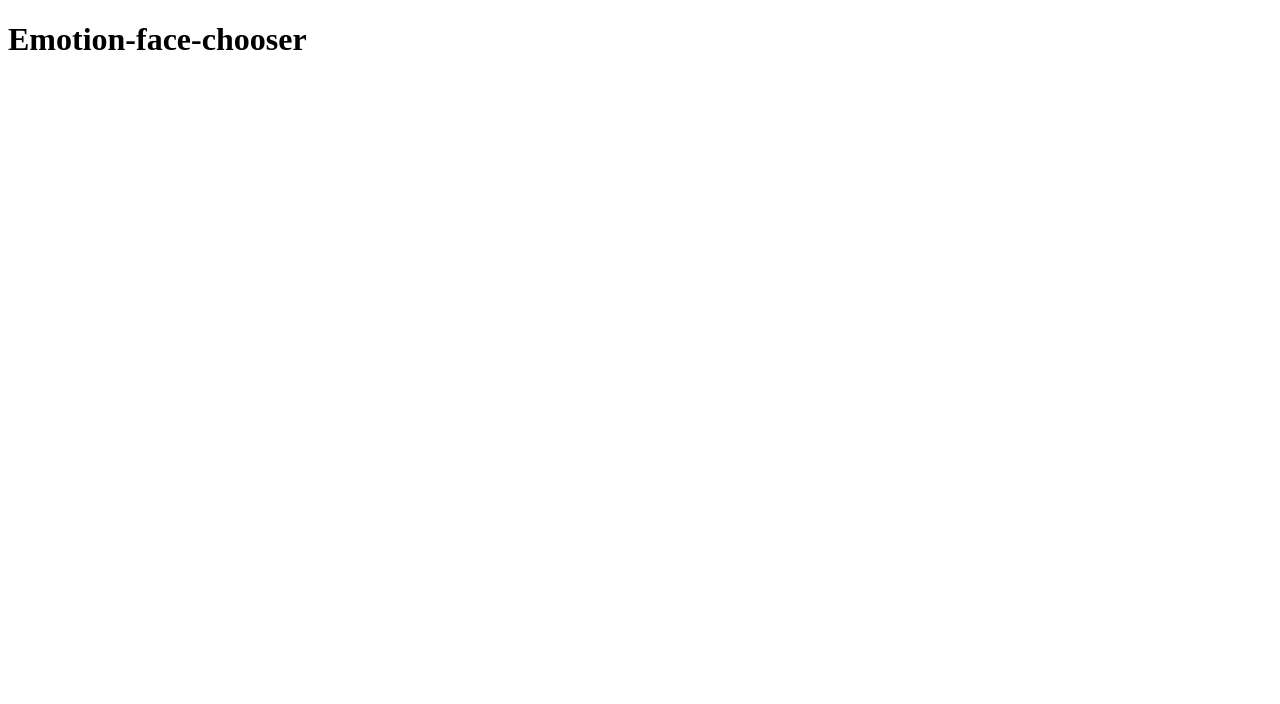
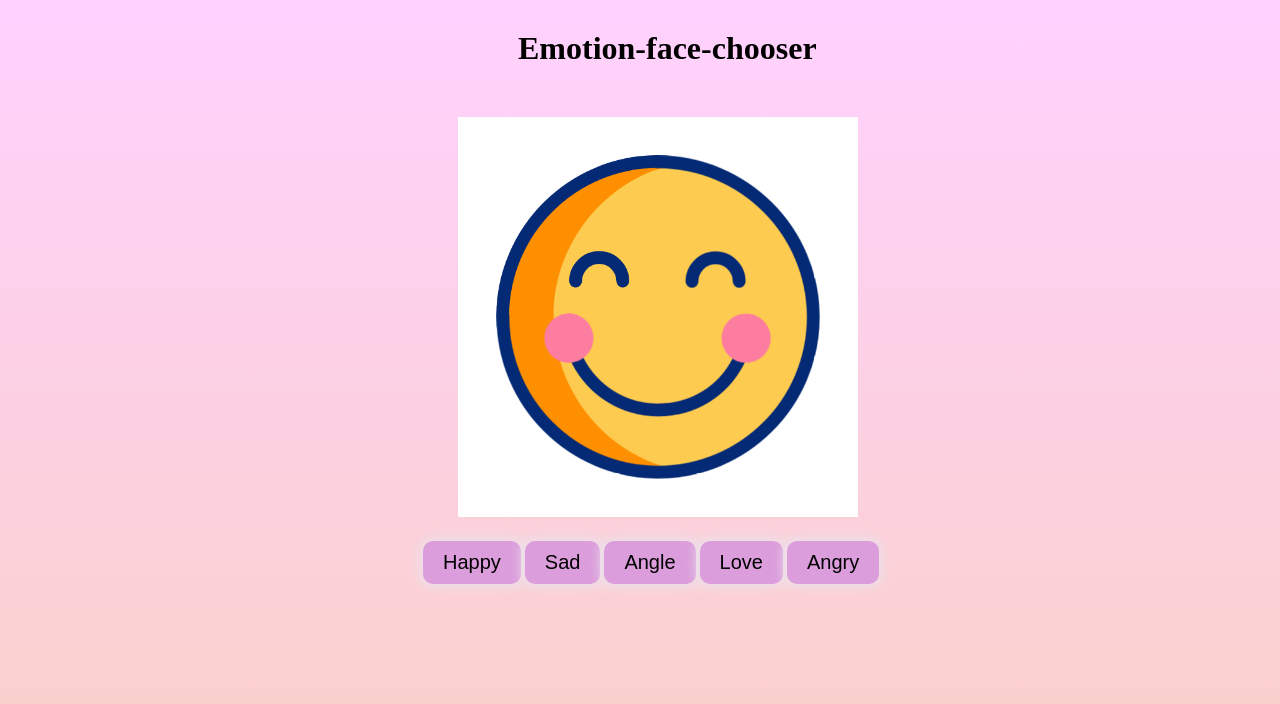
Before and after one commit to sakshisalke/Emotion_Face_Chooser, a plain HTML site: page index.html in a window 1280 px wide. Drawn offline with Linux system fonts and the light colour scheme.

Commit message:
basic design is complete

```diff
--- a/index.html
+++ b/index.html
@@ -1,11 +1,68 @@
 <!DOCTYPE html>
 <html lang="en">
+
 <head>
     <meta charset="UTF-8">
     <meta name="viewport" content="width=device-width, initial-scale=1.0">
     <title>Emotion-face-chooser</title>
+    <style>
+        body {
+            background-image: linear-gradient(to top, #fad0c4 0%, #ffd1ff 100%);
+            height: 100vh;
+        }
+
+        .head-title {
+            align-items: center;
+            margin: 30px 0px 10px 510px;
+        }
+
+        .card {
+            display: block;
+            margin: 50px 0px 10px 450px;
+        }
+
+        .card img {
+            height: 400px;
+        }
+
+        .btn-container {
+            display: block;
+            margin: 20px 10px 20px -35px;
+        }
+
+        .btn{
+            padding: 10px 20px;
+            font-size: 20px;
+            border: none;
+            border-radius: 10px;
+            background-color: #db9ddb;
+            box-shadow: 0 0 12px 3px #ebe1eb;
+            font-weight: 750px;
+        }
+        .btn:hover{
+            transition: 0.5s;
+            border-radius: 20px;
+        }
+    </style>
 </head>
+
 <body>
-    <h1>Emotion-face-chooser</h1>
+
+    <h1 class="head-title">Emotion-face-chooser</h1>
+
+    <div class="card">
+        <img src="./img/happy1.gif" alt="happy">
+
+
+        <div class="btn-container">
+            <button class="btn">Happy</button>
+            <button class="btn">Sad</button>
+            <button class="btn">Angle</button>
+            <button class="btn">Love</button>
+            <button class="btn">Angry</button>
+        </div>
+    </div>
+
 </body>
+
 </html>
```
